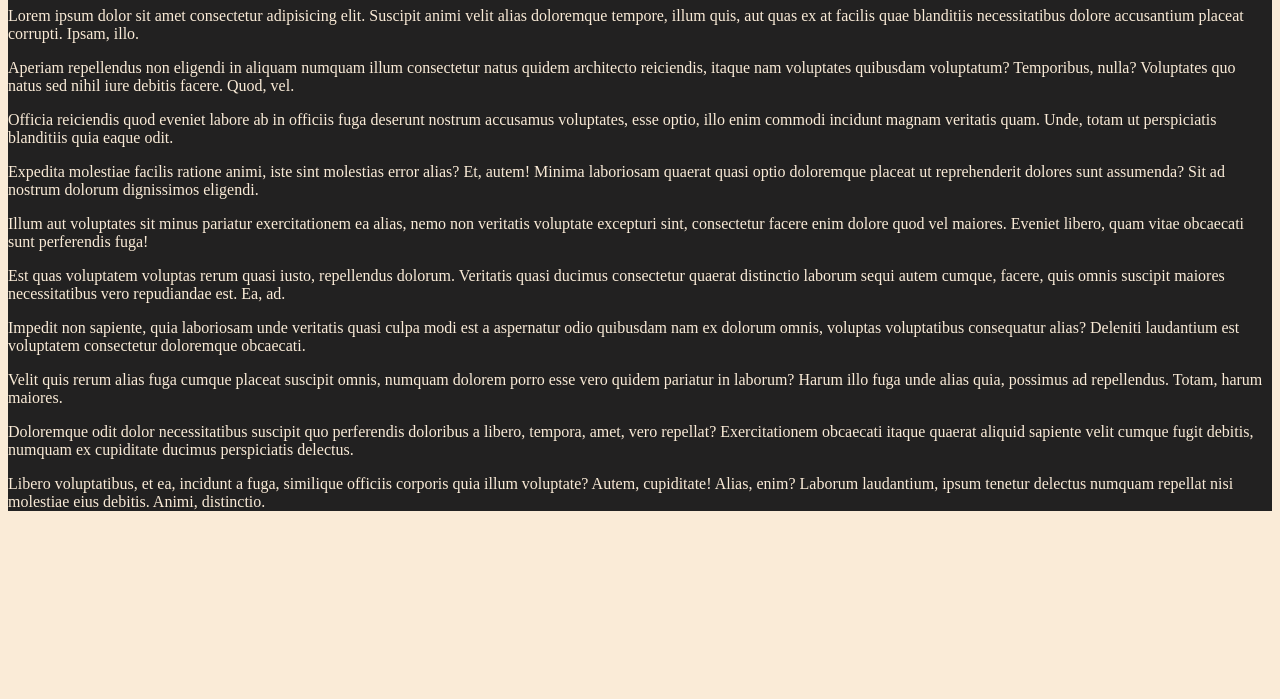
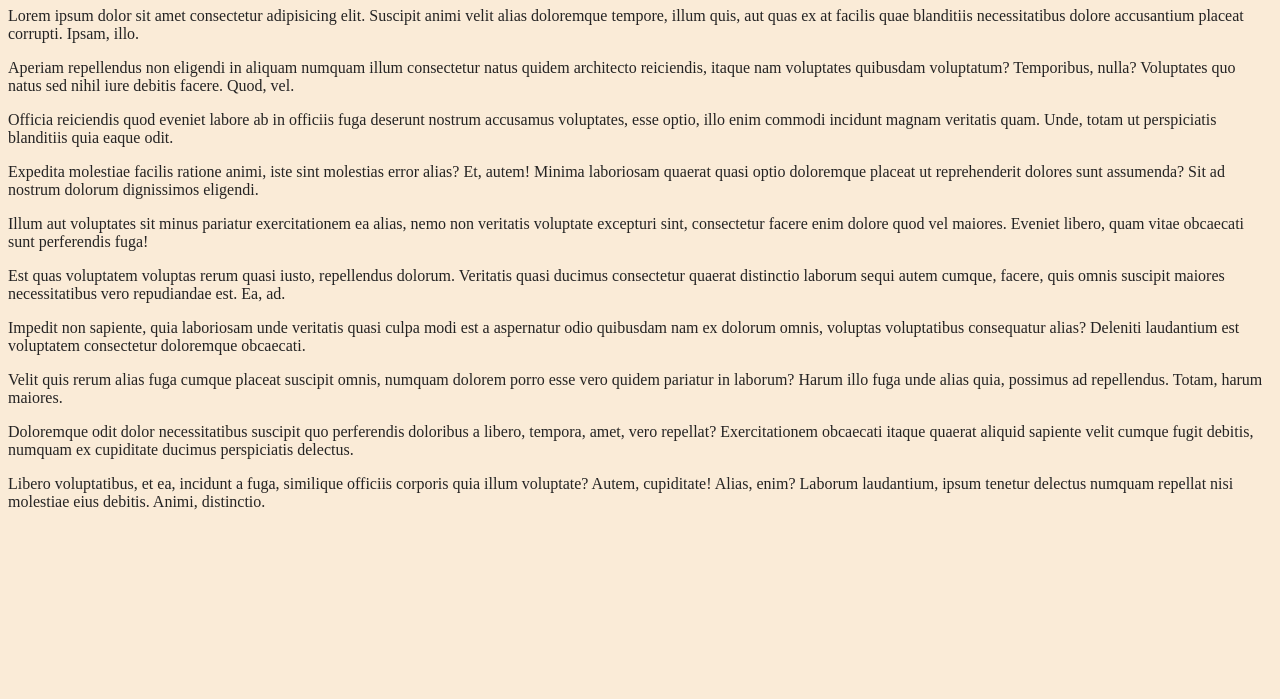
Before and after one commit to NazikAskhatova/04.03-js, a plain HTML site: page index.html in a window 1280 px wide. Shown: the part 101-800 px from the top of the page. Drawn offline with Linux system fonts and the light colour scheme.

Commit message:
deleted the class from div in index.html

```diff
--- a/index.html
+++ b/index.html
@@ -14,7 +14,7 @@
         <input type="checkbox">dark theme
     </label>
 
-    <div class="dark-theme">
+    <div>
         <h1>Lorem ipsum dolor sit amet.</h1>
     <p>Lorem ipsum dolor sit amet consectetur adipisicing elit. Suscipit animi velit alias doloremque tempore, illum
         quis, aut quas ex at facilis quae blanditiis necessitatibus dolore accusantium placeat corrupti. Ipsam, illo.
```
